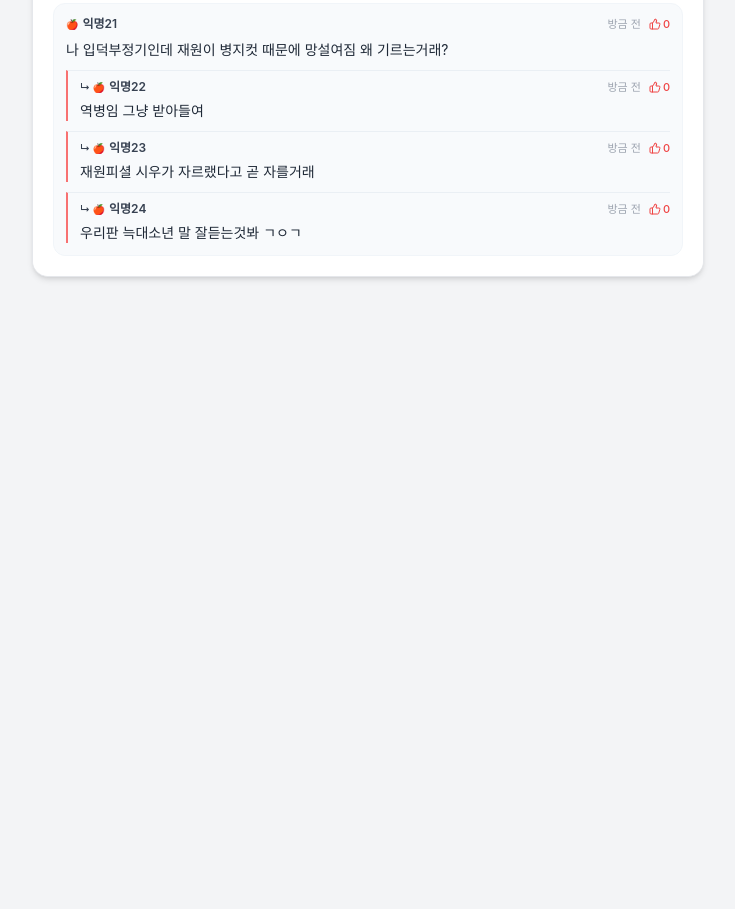
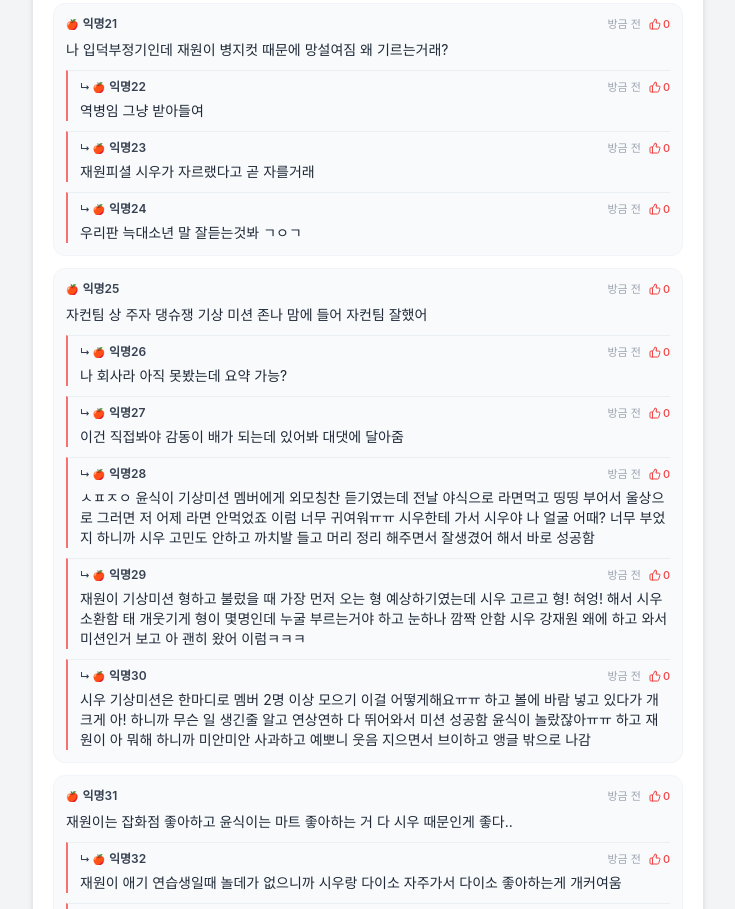
Before and after one commit to ilju-hong/ilju-website5, a plain HTML site: page index.html in a window 1280 px wide. Shown: the part 1891-2800 px from the top of the page, without its empty margins (272-1007 px from the left). Before the commit the page ends 2192 px from the top, so only its background shows below. Drawn offline with nearby package versions, Linux system fonts and the light colour scheme; a web font is replaced by a local one.

Commit message:
Update index.html

```diff
--- a/index.html
+++ b/index.html
@@ -148,6 +148,24 @@
                         { time: "방금 전", text: "역병임 그냥 받아들여", likes: 0 },
                         { time: "방금 전", text: "재원피셜 시우가 자르랬다고 곧 자를거래", likes: 0 },
                         { time: "방금 전", text: "우리판 늑대소년 말 잘듣는것봐 ㄱㅇㄱ", likes: 0 },
+                    ]
+                },
+                {
+                    time: "방금 전", text: "자컨팀 상 주자 댕슈쟁 기상 미션 존나 맘에 들어 자컨팀 잘했어", likes: 0,
+                    replies: [
+                        { time: "방금 전", text: "나 회사라 아직 못봤는데 요약 가능?", likes: 0 },
+                        { time: "방금 전", text: "이건 직접봐야 감동이 배가 되는데 있어봐 대댓에 달아줌", likes: 0 },
+                        { time: "방금 전", text: "ㅅㅍㅈㅇ 윤식이 기상미션 멤버에게 외모칭찬 듣기였는데 전날 야식으로 라면먹고 띵띵 부어서 울상으로 그러면 저 어제 라면 안먹었죠 이럼 너무 귀여워ㅠㅠ 시우한테 가서 시우야 나 얼굴 어때? 너무 부었지 하니까 시우 고민도 안하고 까치발 들고 머리 정리 해주면서 잘생겼어 해서 바로 성공함", likes: 0 },
+                        { time: "방금 전", text: "재원이 기상미션 형하고 불렀을 때 가장 먼저 오는 형 예상하기였는데 시우 고르고 형! 혀엉! 해서 시우 소환함 태 개웃기게 형이 몇명인데 누굴 부르는거야 하고 눈하나 깜짝 안함 시우 강재원 왜에 하고 와서 미션인거 보고 아 괜히 왔어 이럼ㅋㅋㅋ", likes: 0 },
+                        { time: "방금 전", text: "시우 기상미션은 한마디로 멤버 2명 이상 모으기 이걸 어떻게해요ㅠㅠ 하고 볼에 바람 넣고 있다가 개 크게 아! 하니까 무슨 일 생긴줄 알고 연상연하 다 뛰어와서 미션 성공함 윤식이 놀랐잖아ㅠㅠ 하고 재원이 아 뭐해 하니까 미안미안 사과하고 예뽀니 웃음 지으면서 브이하고 앵글 밖으로 나감", likes: 0 },
+                    ]
+                },
+                 {
+                    time: "방금 전", text: "재원이는 잡화점 좋아하고 윤식이는 마트 좋아하는 거 다 시우 때문인게 좋다..", likes: 0,
+                    replies: [
+                        { time: "방금 전", text: "재원이 애기 연습생일때 놀데가 없으니까 시우랑 다이소 자주가서 다이소 좋아하는게 개커여움", likes: 0 },
+                        { time: "방금 전", text: "이거 윤식이 너무 웬수남편 같음 같이 장보는 것도 좋고 이거 사자 하면 다 거절하다가 결국 하나는 사게 해주는게 좋대", likes: 0 },
+                        { time: "방금 전", text: "전남친이랑 현남편 같아", likes: 0 },
                     ]
                 },
             ]
```
